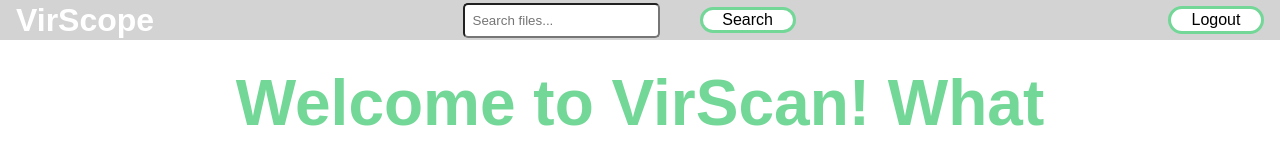
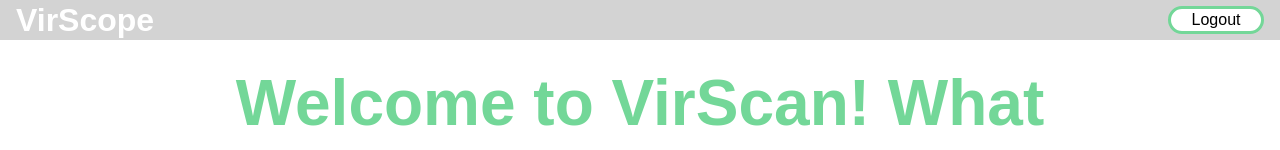
Before and after one commit to vincemath26/VirScope_Tests, a React (Create React App) app in the folder frontend/: page /dashboard in a window 1280 px wide. Shown: the top 150 px of the page. Built offline with nearby package versions, Linux system fonts and the light colour scheme; no server answers; sample sign-in values are in the browser's storage.

Commit message:
Removed the search bar in the header

```diff
--- a/frontend/src/components/Header.jsx
+++ b/frontend/src/components/Header.jsx
@@ -68,30 +68,6 @@
 
   const navigate = useNavigate();
 
-  // Adding search
-  const [searchQuery, setSearchQuery] = useState("");
-  const [searchResults, setSearchResults] = useState([]);
-
-  const handleSearch = () => {
-    const userId = localStorage.getItem("user_id");
-    const token = localStorage.getItem("token");
-
-    if (!userId || !searchQuery.trim()) return;
-
-    axios
-      .get(`http://localhost:5000/search/${userId}?q=${searchQuery}`, {
-        headers: { Authorization: `Bearer ${token}` },
-      })
-      .then((response) => {
-        setSearchResults(response.data);
-        // Optionally: navigate to a "Search Results" page, or update dashboard
-        console.log("Search results:", response.data);
-      })
-      .catch((error) => {
-        console.error("Search error:", error);
-      });
-  };
-
   // Check if the user is logged in by checking for a token
   useEffect(() => {
     const token = localStorage.getItem('token');
@@ -137,18 +113,6 @@
   return (
     <header style={headerStyle}>
       <h1 style={headerTitle}>VirScope</h1>
-      <div style={{ display: "flex", alignItems: "center" }}>
-        <input
-          type="text"
-          placeholder="Search files..."
-          value={searchQuery}
-          onChange={(e) => setSearchQuery(e.target.value)}
-          style={{ padding: "0.5rem", borderRadius: "5px", marginRight: "0.5rem" }}
-        />
-        <button style={button} onClick={handleSearch}>
-          Search
-        </button>
-      </div>
       <button
         style={buttonStyle('logout')}
         onMouseEnter={() => setIsHoveredLogout('logout')}
```
